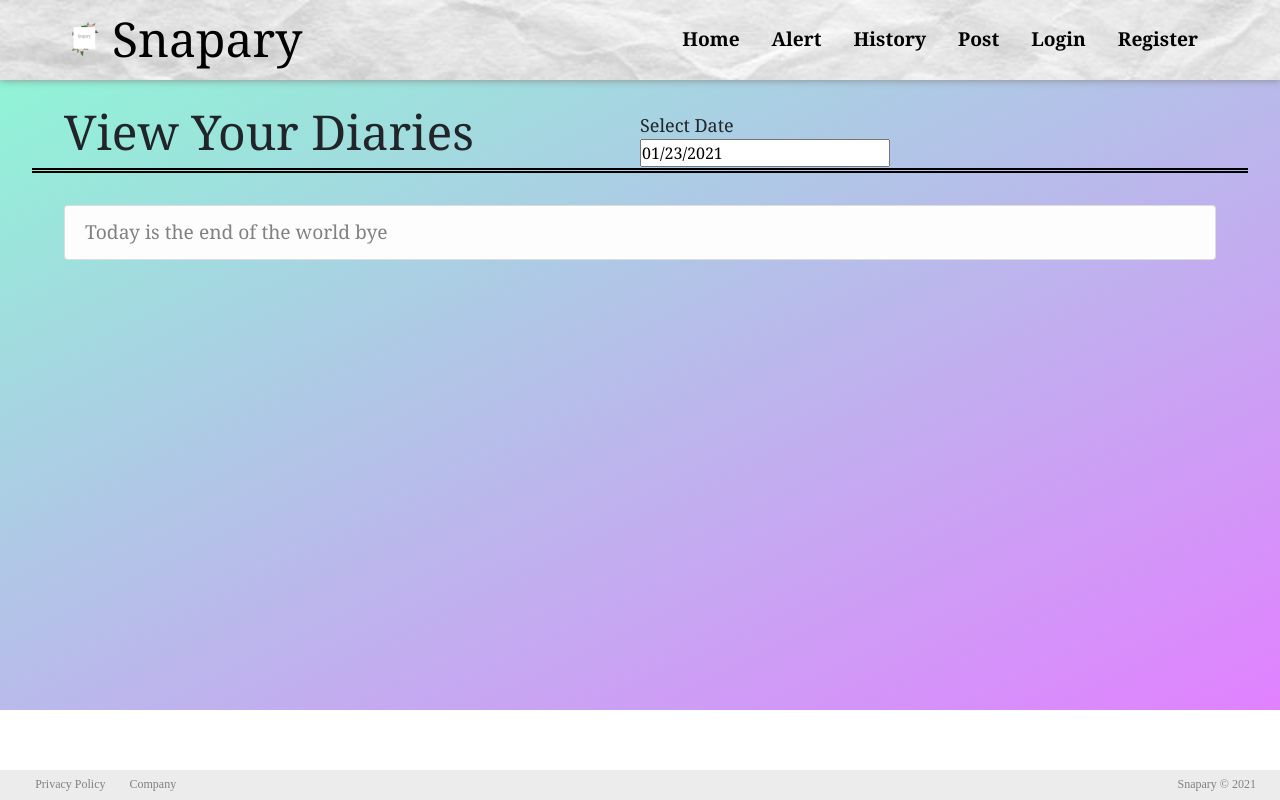
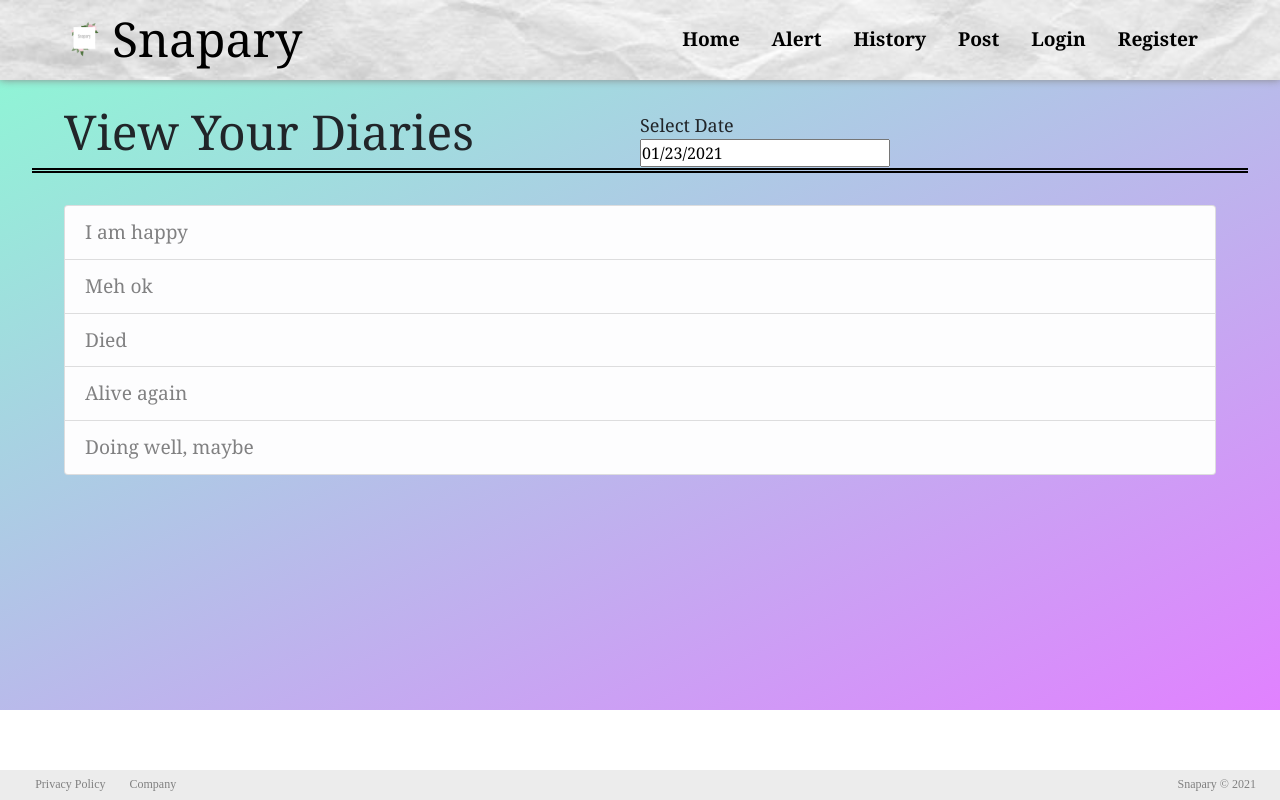
Before and after one commit to snapary/snapary, a React (Create React App) app in the folder snapary-frontend/: page /history in a window 1280 px wide. Built offline with nearby package versions, Linux system fonts and the light colour scheme.

Commit message:
updated build

```diff
--- a/snapary-frontend/src/pages/History/History.js
+++ b/snapary-frontend/src/pages/History/History.js
@@ -31,7 +31,7 @@ function History() {
                 </div>
                 <div className="list-group">
                     <ListGroup>
-                        {listitems(history2)}
+                        {listitems(history1)}
                     </ListGroup>
                 </div>
             </div>
--- a/snapary-frontend/src/pages/Login/Login.js
+++ b/snapary-frontend/src/pages/Login/Login.js
@@ -19,10 +19,11 @@ function Login() {
         var jsonData = JSON.stringify({'username': username, 'password': password});
         console.log(jsonData);
 
-        fetch('https://snapary.roydu.ca/api/user/signin', {
+        fetch('/api/user/signin', {
             method: 'POST',
             headers: {
-                'Content-Type': 'application/json'
+                'Content-Type': 'application/json',
+                'Access-Control-Allow-Origin': "*"
             },
             body: JSON.stringify(jsonData)
           }).then(response => console.log(response));
```
Also changed, not shown: 2 other files (tests, documents, lock files or other folders).
